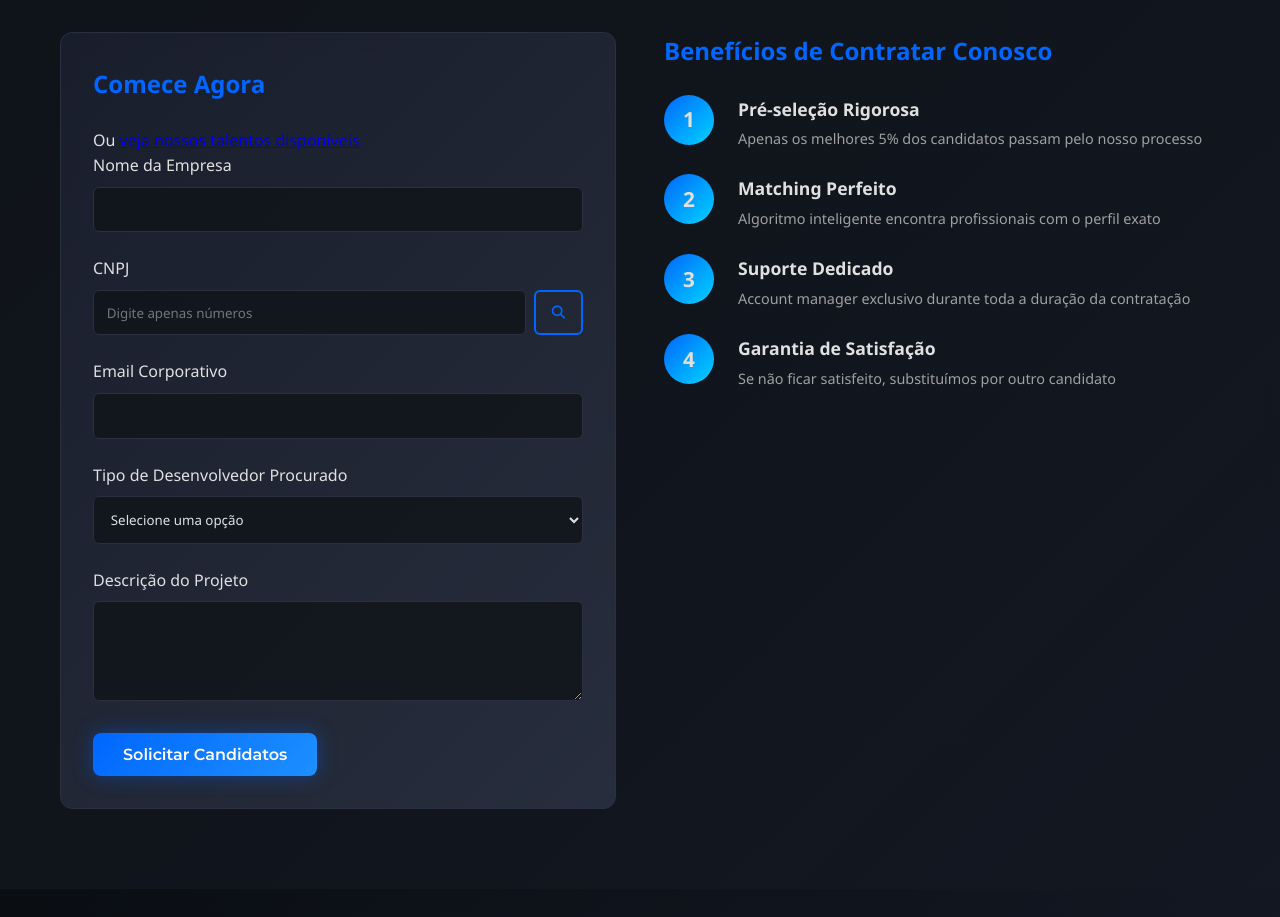
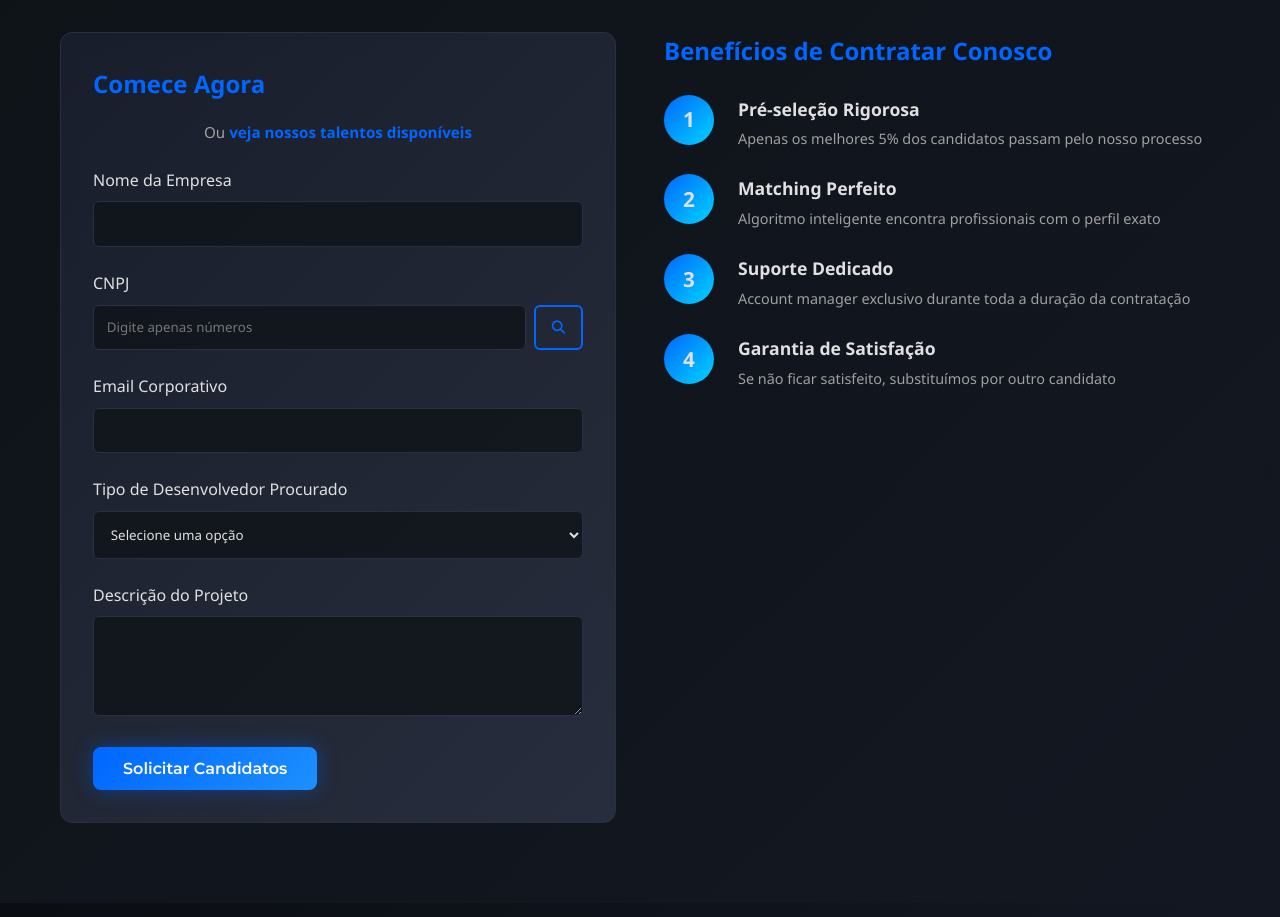
Before and after one commit to phmeirelesw/ProjetoTEC, a website: page index.html in a window 1280 px wide. Shown: the part 2560-3477 px from the top of the page. Drawn offline with Linux system fonts and the light colour scheme.

Commit message:
Update styles.css

```diff
--- a/styles.css
+++ b/styles.css
@@ -891,3 +891,21 @@ body {
 .btn-icon:hover {
     background: rgba(0, 102, 255, 0.1);
 }
+/* Estilo para o link "Ver Talentos" no formulário de empresa */
+.empresa-form .link-talentos {
+    text-align: center;
+    margin-top: -0.5rem; /* Puxa para mais perto do título */
+    margin-bottom: 1.5rem;
+    color: var(--text-lighter);
+    font-size: 0.95rem;
+}
+.empresa-form .link-talentos a {
+    color: var(--accent-blue);
+    text-decoration: none;
+    font-weight: 600;
+    transition: var(--transition);
+}
+.empresa-form .link-talentos a:hover {
+    color: var(--accent-cyan);
+    text-decoration: underline;
+}
```
